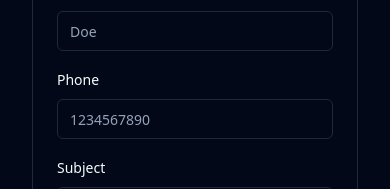
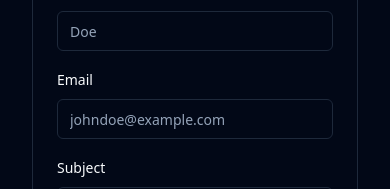
Before and after one commit to VishaalVenkatesan/portfolio, a Next.js app: page / in a window 390 px wide. Shown: the part 6945-7134 px from the top of the page. Built offline with nearby package versions, Linux system fonts and the light colour scheme; no server answers; the database is empty.

Commit message:
linked for podiumetrics changed and phone number made to email in the contact form

```diff
--- a/src/components/pages/contact.tsx
+++ b/src/components/pages/contact.tsx
@@ -26,7 +26,9 @@ const formSchema = z.object({
     .string()
     .min(2, { message: "Last name must be at least 2 characters." })
     .max(30, { message: "Last name must be at most 30 characters." }),
-  phone: z.string().length(10, { message: "Phone number must be exactly 10 digits." }),
+  email: z
+    .string()
+    .email({ message: "Please enter a valid email address." }),
   subject: z
     .string()
     .min(1, { message: "Subject must be at least 5 characters." })
@@ -119,12 +121,12 @@ export default function Contact() {
                 />
                 <FormField
                   control={form.control}
-                  name="phone"
+                  name="email"
                   render={({ field }) => (
                     <FormItem>
-                      <FormLabel>Phone</FormLabel>
+                      <FormLabel>Email</FormLabel>
                       <FormControl>
-                        <Input placeholder="1234567890" {...field} />
+                        <Input type="email" placeholder="johndoe@example.com" {...field} />
                       </FormControl>
                       <FormMessage />
                     </FormItem>
--- a/src/components/pages/projects.tsx
+++ b/src/components/pages/projects.tsx
@@ -44,7 +44,7 @@ const projects: Project[] = [
     ],
     images: [podiumetrics],
     technologies: ["Next.js", "Tailwind CSS", "NextUI", "API Integration", "Firebase"],
-    liveLink: "https://www.podiumetrics.vercel.app"
+    liveLink: "https://podiumetrics.vercel.app/"
   },
   {
     title: "Express Agency Website",
```
